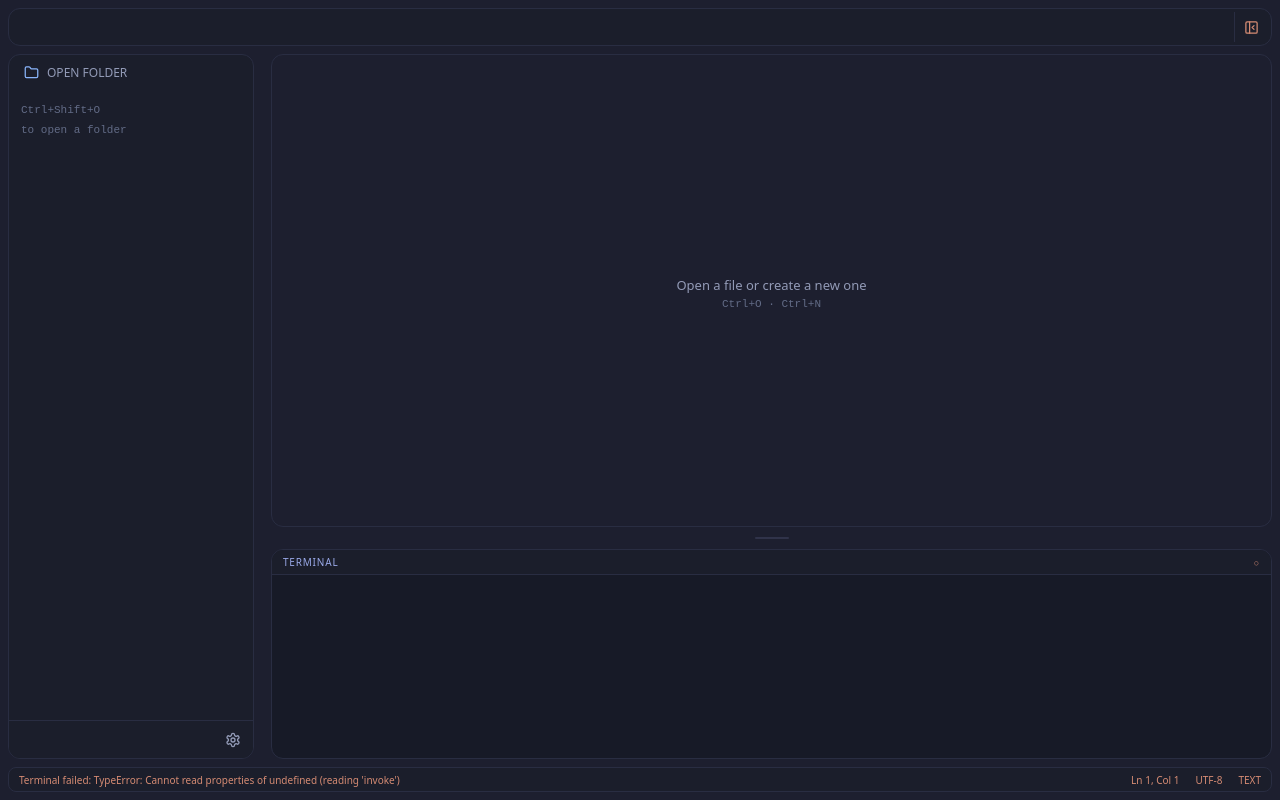
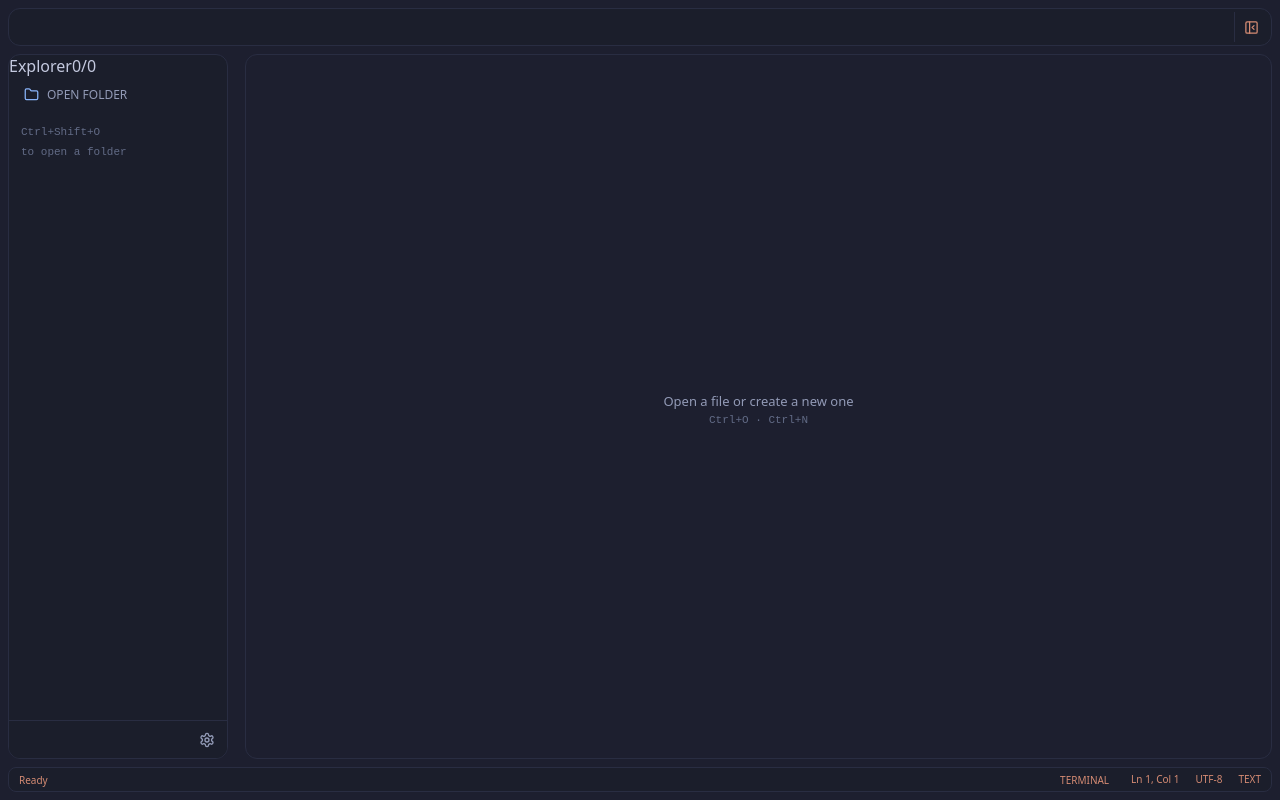
Before and after one commit to Abhishek6579/CodeEditor, a React (Vite) app: page / in a window 1280 px wide. Built offline with nearby package versions, Linux system fonts and the light colour scheme.

Commit message:
Adopt compact Neovim-inspired default layout

```diff
--- a/src/App.tsx
+++ b/src/App.tsx
@@ -90,11 +90,12 @@ function App() {
   const [tree, setTree] = useState<Record<string, Entry[]>>({});
   const [expanded, setExpanded] = useState<Set<string>>(new Set());
   const [terminalHeight, setTerminalHeight] = useState(210);
-  const [sidebarWidth, setSidebarWidth] = useState(246);
+  const [terminalVisible, setTerminalVisible] = useState(false);
+  const [sidebarWidth, setSidebarWidth] = useState(220);
   const [sidebarVisible, setSidebarVisible] = useState(true);
   const [terminalReady, setTerminalReady] = useState(false);
   const [cursor, setCursor] = useState({ line: 1, column: 1 });
-  const [editorFontSize, setEditorFontSize] = useState(14);
+  const [editorFontSize, setEditorFontSize] = useState(12);
   const [terminalFontSize, setTerminalFontSize] = useState(13);
   const [focusedSurface, setFocusedSurface] = useState<"editor" | "terminal">("editor");
   const [status, setStatus] = useState("Ready");
@@ -270,9 +271,9 @@ function App() {
         basicSetup, EditorView.lineWrapping, syntaxHighlighting(highlightStyle),
         EditorView.theme({
           "&": { height: "100%", backgroundColor: "var(--editor)", color: "var(--text)", fontSize: editorFontSize + "px" },
-          ".cm-content": { fontFamily: "'JetBrains Mono', 'Iosevka Term', monospace", padding: "12px 0", caretColor: "var(--cursor)" },
+          ".cm-content": { fontFamily: "'JetBrains Mono', 'Iosevka Term', monospace", padding: "8px 0", caretColor: "var(--cursor)" },
           ".cm-line": { paddingLeft: "4px" },
-          ".cm-gutters": { backgroundColor: "var(--gutter)", color: "var(--subtle)", border: "none", minWidth: "48px" },
+          ".cm-gutters": { backgroundColor: "var(--gutter)", color: "var(--subtle)", border: "none", minWidth: "40px" },
           ".cm-activeLineGutter": { backgroundColor: "var(--gutter-active)", color: "var(--accent)" },
           ".cm-activeLine": { backgroundColor: "var(--active-line)" },
           ".cm-cursor": { borderLeftColor: "var(--cursor)" },
@@ -362,7 +363,7 @@ function App() {
       else if (mod && e.key.toLowerCase() === "o") { e.preventDefault(); void openFile(); }
       if (mod && e.key.toLowerCase() === "n") { e.preventDefault(); newFile(); }
       if (mod && e.key.toLowerCase() === "w") { e.preventDefault(); if (activeIdRef.current !== null) closeDoc(activeIdRef.current); }
-      if (mod && e.key === "`") { e.preventDefault(); terminal.current?.focus(); }
+      if (mod && e.key === "`") { e.preventDefault(); setTerminalVisible(v => !v); }
       if (mod && (e.key === "=" || e.key === "+")) {
         e.preventDefault();
         if (focusedSurface === "terminal") setTerminalFontSize(v => Math.min(24, v + 1));
@@ -376,7 +377,7 @@ function App() {
       if (mod && e.key === "0") {
         e.preventDefault();
         if (focusedSurface === "terminal") setTerminalFontSize(13);
-        else setEditorFontSize(14);
+        else setEditorFontSize(12);
       }
     };
     window.addEventListener("keydown", onKey);
@@ -410,7 +411,7 @@ function App() {
   const startSidebarDrag = (e: ReactMouseEvent) => { e.preventDefault(); drag.current = "sidebar"; };
 
   return <main className="app-shell">
-    <div className="tabs">
+    <div className={"tabs " + (docs.length <= 1 ? "tabs-hidden" : "")}>
       {docs.map(doc => <div key={doc.id} className={"tab " + (doc.id === activeId ? "active" : "")} onClick={() => setActiveId(doc.id)}>
         <span className="tab-icon">{doc.name.endsWith(".sv") || doc.name.endsWith(".v") ? "◆" : "▤"}</span>
         <span className="tab-name">{doc.name}</span>{doc.dirty && <i className="dirty"/>}
@@ -422,6 +423,7 @@ function App() {
     <div className="workspace">
       {sidebarVisible && <>
         <aside className="explorer" style={{ width: sidebarWidth }}>
+          <div className="explorer-heading"><span className="explorer-heading-rule"/><span>Explorer</span><span className="explorer-count">{root && tree[root] ? `${tree[root].length}/${tree[root].length}` : "0/0"}</span></div>
           <div className="explorer-root" title={root ?? "Open a folder"} onClick={() => void openFolder()}>
             <span className="tree-icon">{root ? <FolderOpen size={15} color="#89b4fa" /> : <Folder size={15} color="#89b4fa" />}</span><span className="root-name">{root ? base(root) : "OPEN FOLDER"}</span>
           </div>
@@ -450,14 +452,16 @@ function App() {
         <div className="editor-host" ref={editorHost} onFocusCapture={() => setFocusedSurface("editor")} onMouseDown={() => setFocusedSurface("editor")} onWheel={e => { if (e.ctrlKey) { e.preventDefault(); setFocusedSurface("editor"); setEditorFontSize(v => Math.max(10, Math.min(24, v + (e.deltaY < 0 ? 1 : -1)))); } }}>
           {!active && <div className="empty-editor">Open a file or create a new one<br/><span>Ctrl+O · Ctrl+N</span></div>}
         </div>
-        <div className="terminal-resize" onMouseDown={startTerminalDrag}><span/></div>
-        <section className="terminal-panel" style={{ height: terminalHeight }}>
-          <div className="terminal-heading"><span>TERMINAL</span><span className="terminal-state">{terminalReady ? "●" : "○"}</span></div>
-          <div className="terminal-host" ref={terminalHost} onFocusCapture={() => setFocusedSurface("terminal")} onMouseDown={() => setFocusedSurface("terminal")} onWheel={e => { if (e.ctrlKey) { e.preventDefault(); setFocusedSurface("terminal"); setTerminalFontSize(v => Math.max(8, Math.min(24, v + (e.deltaY < 0 ? 1 : -1)))); } }}/>
-        </section>
+        {terminalVisible && <>
+          <div className="terminal-resize" onMouseDown={startTerminalDrag}><span/></div>
+          <section className="terminal-panel" style={{ height: terminalHeight }}>
+            <div className="terminal-heading"><span>TERMINAL</span><span className="terminal-state">{terminalReady ? "●" : "○"}</span></div>
+            <div className="terminal-host" ref={terminalHost} onFocusCapture={() => setFocusedSurface("terminal")} onMouseDown={() => setFocusedSurface("terminal")} onWheel={e => { if (e.ctrlKey) { e.preventDefault(); setFocusedSurface("terminal"); setTerminalFontSize(v => Math.max(8, Math.min(24, v + (e.deltaY < 0 ? 1 : -1)))); } }}/>
+          </section>
+        </>}
       </section>
     </div>
-    <footer className="statusbar"><span>{status}</span><div><span>Ln {cursor.line}, Col {cursor.column}</span><span>UTF-8</span><span>{active?.name.split(".").pop()?.toUpperCase() ?? "TEXT"}</span></div></footer>
+    <footer className="statusbar"><span>{status}</span><div><button className="status-terminal-toggle" onClick={() => setTerminalVisible(v => !v)} title="Toggle terminal (Ctrl+`)">TERMINAL</button><span>Ln {cursor.line}, Col {cursor.column}</span><span>UTF-8</span><span>{active?.name.split(".").pop()?.toUpperCase() ?? "TEXT"}</span></div></footer>
   </main>;
 }
 export default App;
```
